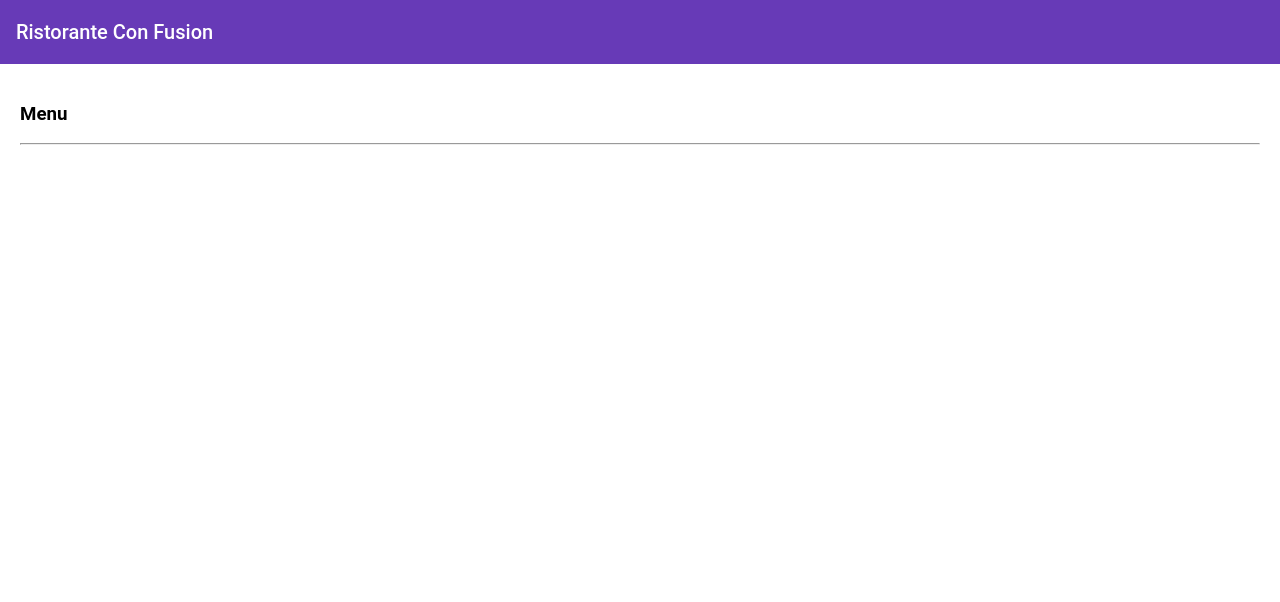
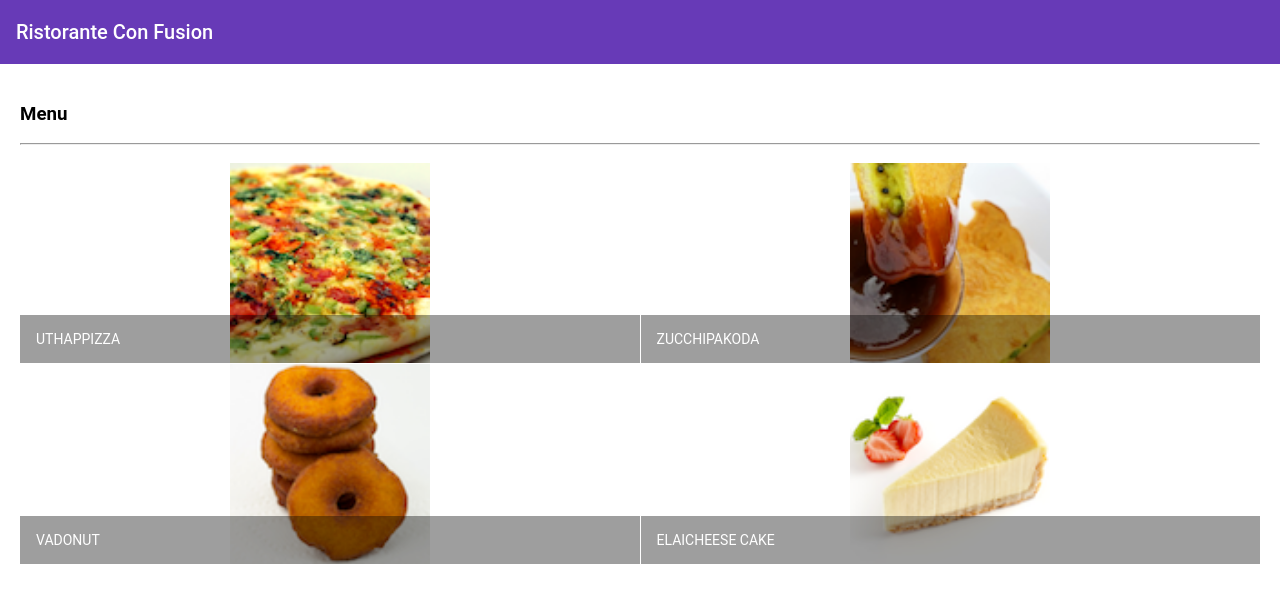
Before and after one commit to KirosHailay/conFusionApp, an Angular app: page / in a window 1280 px wide. Shown: the top 602 px of the page. Built offline with nearby package versions, Linux system fonts and the light colour scheme.

Commit message:
Basic Services

```diff
--- a/src/app/menu/menu.component.ts
+++ b/src/app/menu/menu.component.ts
@@ -4,7 +4,8 @@ import { Dish } from '../shared/dish';
 
 import { DishdetailComponent } from '../dishdetail/dishdetail.component';
 
-import { DishService } from '../services/dish.service';@Component({
+import { DishService } from '../services/dish.service';
+@Component({
   selector: 'app-menu',
   templateUrl: './menu.component.html',
   styleUrls: ['./menu.component.scss']
@@ -18,6 +19,7 @@ export class MenuComponent implements OnInit {
   constructor(private dishService: DishService) { }
 
   ngOnInit() {
+    this.dishes = this.dishService.getDishes();
   }
 
   onSelect(dish: Dish) {
```
